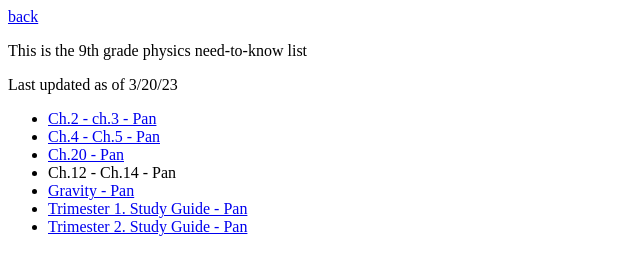
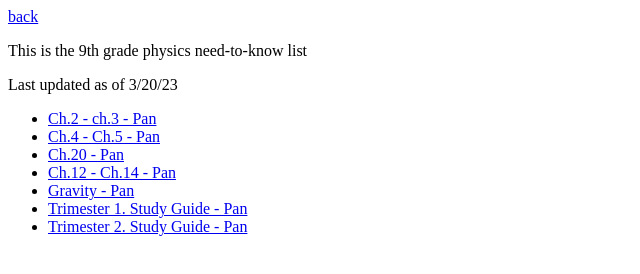
Before and after one commit to McD1224/McD1224.github.io, a plain HTML site: page PhysicsGuide.html in a window 1280 px wide. Shown: the whole page, without its empty margins (0-640 px from the left). Drawn offline with Linux system fonts and the light colour scheme.

Commit message:
link fix

```diff
--- a/PhysicsGuide.html
+++ b/PhysicsGuide.html
@@ -13,7 +13,7 @@
         <li><a href="https://docs.google.com/document/d/1JfVD4jjCc562Dxi6RUHfXqV1SpuKtIQVE0y7MUSpxWI/edit?usp=share_link"> Ch.2 - ch.3 - Pan</a> </li>
         <li><a href="https://docs.google.com/document/d/1d4VexLzY11ZGYC_rCXJYe6cD3rEV7jLLNPdAne3Yn5I/edit?usp=share_link">Ch.4 - Ch.5 - Pan</a> </li>
         <li><a href="https://docs.google.com/document/d/1B5Ytb0FayERlCRxAjqyu8T9hhDLJpe8hOFbHFJE3n6o/edit?usp=share_link">Ch.20 - Pan</a> </li>
-        <li><a href="https://docs.google.com/document/d/1PMB-_mViHkkHAeS33Xl6Ffl7l6MpqtVWB27E74hEmvI/edit?usp=share_link"></a>Ch.12 - Ch.14 - Pan</li>
+        <li><a href="https://docs.google.com/document/d/1PMB-_mViHkkHAeS33Xl6Ffl7l6MpqtVWB27E74hEmvI/edit?usp=sharing">Ch.12 - Ch.14 - Pan</a></li>
         <li><a href="https://docs.google.com/document/d/1EKi_5EJMv8UvREzZl0wIzAXE1fTBCux9_b-pYeDOYPk/edit?usp=share_link">Gravity - Pan</a> </li>
         <li><a href="https://docs.google.com/document/d/16BU-0FNDKvoZJk7nctStwoQ-AYTDKH3aN-ZAwNx-LVM/edit?usp=share_link">Trimester 1. Study Guide - Pan</a> </li>
         <li><a href="https://docs.google.com/document/d/1K1le0pEyYeuk1h4CXvaj2TMnGCAIJIJ92UF6bhHaMFI/edit?usp=share_link">Trimester 2. Study Guide - Pan</a> </li>
```
